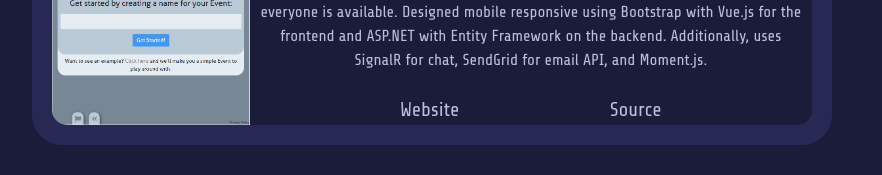
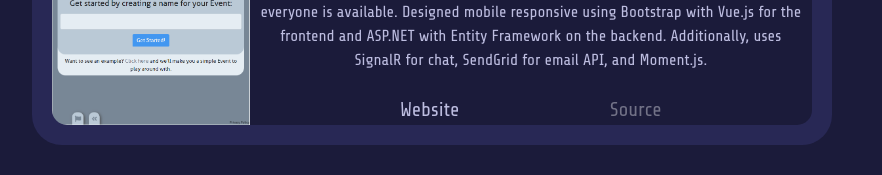
Before and after one commit to hobblyhoy/portfolio, a React (Create React App) app: page / in a window 1280 px wide. Shown: the part 4029-4204 px from the top of the page, without its empty margins (208-1090 px from the left). Built offline with nearby package versions, Linux system fonts and the light colour scheme.

Commit message:
tooltip link wip save

```diff
--- a/src/Components/Fixed/ScrollIndicator.tsx
+++ b/src/Components/Fixed/ScrollIndicator.tsx
@@ -7,11 +7,14 @@ import { useEffect, useState } from 'react';
 import { backgroundColorBlock } from '../../store';
 
 function ScrollIndicator() {
-   const [isVisible, setIsVisible] = useState(true);
+   const [opacity, setOpacity] = useState(1);
+   const [isRendered, setIsRendered] = useState(true);
+   const animationDuration = 1; // in seconds
 
+   // Trigger the fade out and removal of event listeners
    useEffect(() => {
       const onScroll = (event: Event) => {
-         setIsVisible(false);
+         setOpacity(0);
          window.removeEventListener('scroll', onScroll);
       };
 
@@ -19,15 +22,24 @@ function ScrollIndicator() {
       return () => window.removeEventListener('scroll', onScroll);
    });
 
+   // Trigger the removal from the page so we dont block interactable elements
+   useEffect(() => {
+      if (!opacity) {
+         setTimeout(() => {
+            setIsRendered(false);
+         }, animationDuration * 1000);
+      }
+   }, [opacity]);
+
    // #region css
    const base = css`
       position: fixed;
       bottom: 50px;
       width: 100%;
-      display: flex;
+      display: ${isRendered ? 'flex' : 'none'};
       justify-content: center;
-      opacity: ${isVisible ? 1 : 0};
-      transition: opacity 1s;
+      opacity: ${opacity};
+      transition: opacity ${animationDuration}s;
    `;
 
    const indicatorCss = css`
--- a/src/Components/Projects/ProjectContainer.tsx
+++ b/src/Components/Projects/ProjectContainer.tsx
@@ -1,7 +1,8 @@
 /** @jsxRuntime classic */
 /** @jsx jsx */
 import { jsx, css } from '@emotion/react';
-import { accentColor, backgroundColor, primaryLinkHover } from '../../store';
+import { accentColor, backgroundColor } from '../../store';
+import TooltipLink from '../SharedComponents/TooltipLink';
 
 export interface IProjectContainer {
    imageUrl: string;
@@ -36,7 +37,6 @@ function ProjectContainer({ imageUrl, websiteUrl, sourceUrl, title, copy }: IPro
 
    const titleCss = css`
       margin-top: 5px;
-      //font-weight: bold;
       color: ${accentColor};
    `;
 
@@ -54,13 +54,22 @@ function ProjectContainer({ imageUrl, websiteUrl, sourceUrl, title, copy }: IPro
    return (
       <div css={base}>
          <img css={imageCss} src={imageUrl} />
-
          <div css={contentCss}>
             <div css={titleCss}>{title}</div>
             <div css={copyCss}>{copy}</div>
             <div css={websiteSourceCss}>
-               <span css={primaryLinkHover}>Website</span>
-               <span css={primaryLinkHover}>Source</span>
+               <TooltipLink
+                  text="Website"
+                  url={websiteUrl}
+                  tooltipText={websiteUrl ? '' : 'Contact me!'}
+                  isDisabled={!websiteUrl}
+               />
+               <TooltipLink
+                  text="Source"
+                  url={sourceUrl}
+                  tooltipText={sourceUrl ? '' : 'Contact me!'}
+                  isDisabled={!sourceUrl}
+               />
             </div>
          </div>
       </div>
--- a/src/Components/SharedComponents/SlideBox.tsx
+++ b/src/Components/SharedComponents/SlideBox.tsx
@@ -12,12 +12,13 @@ interface IProps {
    isVisible: boolean;
    slideInLength: number;
    slideInLengthMobile: number;
+   duration?: number;
 }
 
-function SlideBox({ children, isVisible, slideInLength, slideInLengthMobile }: IProps) {
+function SlideBox({ children, isVisible, slideInLength, slideInLengthMobile, duration = 1 }: IProps) {
    const base = css`
       transition-property: padding-top, padding-bottom, opacity;
-      transition-duration: 1s;
+      transition-duration: ${duration}s;
 
       padding-top: ${isVisible ? 0 : slideInLength}px;
       padding-bottom: ${isVisible ? slideInLength : 0}px;
--- /dev/null
+++ b/src/Components/SharedComponents/TooltipLink.tsx
@@ -0,0 +1,75 @@
+/** @jsxRuntime classic */
+/** @jsx jsx */
+import { jsx, css } from '@emotion/react';
+import { SetStateAction, useCallback, useEffect, useMemo, useRef, useState } from 'react';
+import { primaryColorDisabled, primaryLinkHover } from '../../store';
+import SlideBox from './SlideBox';
+
+interface IProps {
+   text: string;
+   url?: string;
+   tooltipText: string;
+   isDisabled?: boolean;
+}
+
+function TooltipLink({ text, url, tooltipText, isDisabled = false }: IProps) {
+   // Hover state
+   const [isHovered, setIsHovered] = useState(false);
+
+   // Positioning helpers
+   const textRef = useRef<HTMLDivElement>(null);
+   const tooltipRef = useRef<HTMLDivElement>(null);
+   const [offset, setOffset] = useState(0);
+
+   useEffect(() => {
+      if (isHovered) {
+         const textWidth = textRef.current?.offsetWidth ?? 0;
+         const tooltipWidth = tooltipRef.current?.offsetWidth ?? 0;
+         setOffset(Math.round((textWidth + tooltipWidth) / 2) * -1);
+      }
+   }, [isHovered]);
+
+   const disabledCss = css`
+      color: ${primaryColorDisabled};
+      cursor: default;
+   `;
+
+   const tooltipContainerCss = css`
+      position: absolute;
+      transform: translateX(${offset}px) translateY(-50%);
+   `;
+
+   const tooltipCss = css`
+      cursor: default;
+      font-size: 16px;
+   `;
+
+   return (
+      <div onMouseEnter={() => setIsHovered(true)} onMouseLeave={() => setIsHovered(false)}>
+         <span ref={textRef} css={isDisabled ? disabledCss : primaryLinkHover}>
+            {isDisabled ? (
+               text
+            ) : (
+               <a href={url} target="_blank">
+                  {text}
+               </a>
+            )}
+         </span>
+
+         <span css={tooltipContainerCss}>
+            <SlideBox
+               isVisible={isHovered}
+               slideInLength={20}
+               slideInLengthMobile={20}
+               duration={0.5}
+            >
+               <span css={tooltipCss} aria-hidden={!isHovered} ref={tooltipRef}>
+                  {tooltipText}
+               </span>
+            </SlideBox>
+         </span>
+      </div>
+   );
+}
+
+export default TooltipLink;
--- a/src/store.tsx
+++ b/src/store.tsx
@@ -14,6 +14,7 @@ export const backgroundColorSubtle = '#171732'; // -27 brightness
 
 export const primaryColor = '#BDBDE0';
 export const primaryColorHover = '#E9E9F4'; //+66 brightness
+export const primaryColorDisabled = '#727287' // desaturated + darker
 
 export const accentColor = '#DB3E00';
 export const accentColorHover = '#D6B0D6';
```
